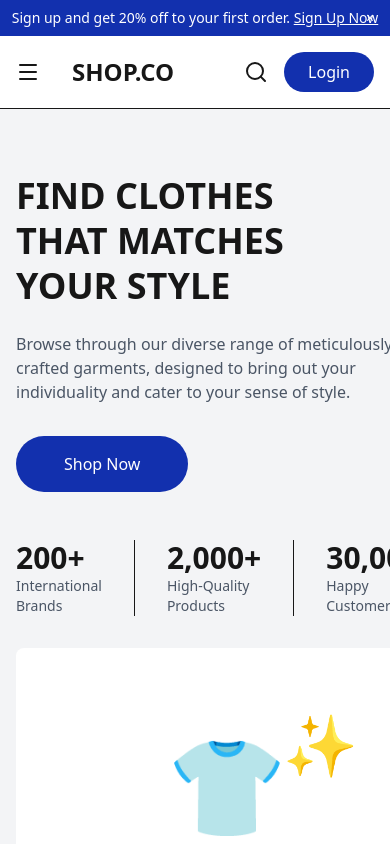
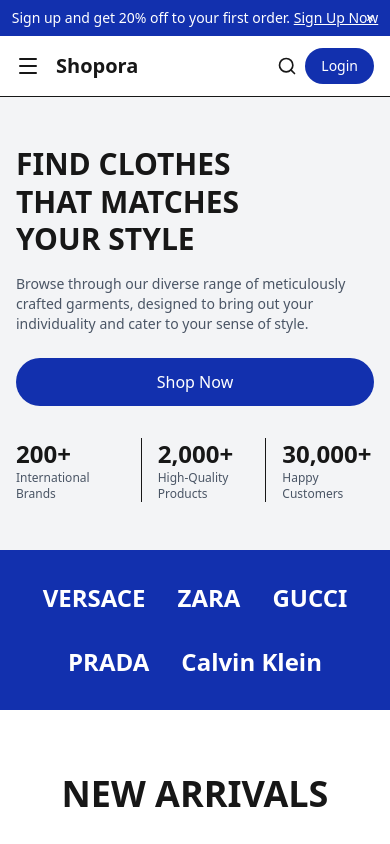
Before and after one commit to AryaGoberto/shopora, a Next.js app: page / in a window 390 px wide. Shown: the top 844 px of the page. Built offline with nearby package versions, Linux system fonts and the light colour scheme.

Commit message:
feat: updating footer components and resizing mobile view

```diff
--- /dev/null
+++ b/app/components/footer.tsx
@@ -0,0 +1,80 @@
+import React from 'react';
+
+const Footer: React.FC = () => {
+  return (
+    <footer className="bg-gray-100 mt-0">
+      <div className="max-w-7xl mx-auto px-4 py-12">
+        <div className="grid grid-cols-1 md:grid-cols-5 gap-8 mb-8">
+          <div className="md:col-span-1">
+            <h3 className="font-bold text-2xl mb-4">SHOP.CO</h3>
+            <p className="text-gray-600 text-sm mb-4">
+              We have clothes that suits your style and which you're proud to wear. From women to men.
+            </p>
+            <div className="flex gap-3">
+              <a href="#" className="w-10 h-10 bg-white rounded-full flex items-center justify-center hover:bg-gray-200 transition-colors">
+                <span className="text-xl">𝕏</span>
+              </a>
+              <a href="#" className="w-10 h-10 bg-white rounded-full flex items-center justify-center hover:bg-gray-200 transition-colors">
+                <span className="text-xl">f</span>
+              </a>
+              <a href="#" className="w-10 h-10 bg-white rounded-full flex items-center justify-center hover:bg-gray-200 transition-colors">
+                <span className="text-xl">in</span>
+              </a>
+              <a href="#" className="w-10 h-10 bg-white rounded-full flex items-center justify-center hover:bg-gray-200 transition-colors">
+                <span className="text-xl">⚫</span>
+              </a>
+            </div>
+          </div>
+          <div>
+            <h4 className="font-bold mb-4 text-sm tracking-wider">COMPANY</h4>
+            <ul className="space-y-3 text-gray-600 text-sm">
+              <li><a href="#" className="hover:text-black">About</a></li>
+              <li><a href="#" className="hover:text-black">Features</a></li>
+              <li><a href="#" className="hover:text-black">Works</a></li>
+              <li><a href="#" className="hover:text-black">Career</a></li>
+            </ul>
+          </div>
+          <div>
+            <h4 className="font-bold mb-4 text-sm tracking-wider">HELP</h4>
+            <ul className="space-y-3 text-gray-600 text-sm">
+              <li><a href="#" className="hover:text-black">Customer Support</a></li>
+              <li><a href="#" className="hover:text-black">Delivery Details</a></li>
+              <li><a href="#" className="hover:text-black">Terms & Conditions</a></li>
+              <li><a href="#" className="hover:text-black">Privacy Policy</a></li>
+            </ul>
+          </div>
+          <div>
+            <h4 className="font-bold mb-4 text-sm tracking-wider">FAQ</h4>
+            <ul className="space-y-3 text-gray-600 text-sm">
+              <li><a href="#" className="hover:text-black">Account</a></li>
+              <li><a href="#" className="hover:text-black">Manage Deliveries</a></li>
+              <li><a href="#" className="hover:text-black">Orders</a></li>
+              <li><a href="#" className="hover:text-black">Payments</a></li>
+            </ul>
+          </div>
+          <div>
+            <h4 className="font-bold mb-4 text-sm tracking-wider">RESOURCES</h4>
+            <ul className="space-y-3 text-gray-600 text-sm">
+              <li><a href="#" className="hover:text-black">Free eBooks</a></li>
+              <li><a href="#" className="hover:text-black">Development Tutorial</a></li>
+              <li><a href="#" className="hover:text-black">How to - Blog</a></li>
+              <li><a href="#" className="hover:text-black">Youtube Playlist</a></li>
+            </ul>
+          </div>
+        </div>
+        <div className="border-t pt-6 flex flex-col md:flex-row justify-between items-center gap-4">
+          <p className="text-gray-600 text-sm">Shop.co © 2000-2023, All Rights Reserved</p>
+          <div className="flex gap-3">
+            <img src="https://upload.wikimedia.org/wikipedia/commons/thumb/5/5e/Visa_Inc._logo.svg/2560px-Visa_Inc._logo.svg.png" alt="Visa" className="h-8 object-contain" />
+            <img src="https://upload.wikimedia.org/wikipedia/commons/thumb/2/2a/Mastercard-logo.svg/1280px-Mastercard-logo.svg.png" alt="Mastercard" className="h-8 object-contain" />
+            <img src="https://upload.wikimedia.org/wikipedia/commons/thumb/b/b5/PayPal.svg/2560px-PayPal.svg.png" alt="PayPal" className="h-8 object-contain" />
+            <img src="https://upload.wikimedia.org/wikipedia/commons/thumb/b/b0/Apple_Pay_logo.svg/2560px-Apple_Pay_logo.svg.png" alt="Apple Pay" className="h-8 object-contain" />
+            <img src="https://upload.wikimedia.org/wikipedia/commons/thumb/f/f2/Google_Pay_Logo.svg/2560px-Google_Pay_Logo.svg.png" alt="Google Pay" className="h-8 object-contain" />
+          </div>
+        </div>
+      </div>
+    </footer>
+  );
+};
+
+export default Footer;
--- a/app/page.tsx
+++ b/app/page.tsx
@@ -2,6 +2,7 @@
 
 import React, { useState } from 'react';
 import { ShoppingCart, User, Search, Menu, X, Star } from 'lucide-react';
+import Footer from './components/footer';
 
 interface Product {
   id: number;
@@ -133,22 +134,22 @@
       {/* Top Banner */}
       <div className="text-white text-center py-2 text-sm" style={{backgroundColor: '#1230AE'}}>
         Sign up and get 20% off to your first order.{' '}
-        <a href="#" className="underline font-medium">Sign Up Now</a>
+        <a href="/signup" className="underline font-medium">Sign Up Now</a>
         <button className="absolute right-4 top-2 text-white">×</button>
       </div>
 
       {/* Header */}
       <header className="border-b sticky top-0 bg-white z-50">
-        <div className="max-w-7xl mx-auto px-4 py-4">
+        <div className="max-w-7xl mx-auto px-4 py-3 md:py-4">
           <div className="flex items-center justify-between">
-            <div className="flex items-center gap-8">
+            <div className="flex items-center gap-4 md:gap-8">
               <button
                 className="lg:hidden"
                 onClick={() => setMobileMenuOpen(!mobileMenuOpen)}
               >
                 {mobileMenuOpen ? <X size={24} /> : <Menu size={24} />}
               </button>
-              <h1 className="text-2xl font-bold">SHOP.CO</h1>
+              <h1 className="text-xl md:text-2xl font-bold">Shopora</h1>
               <nav className="hidden lg:flex gap-6">
                 <a href="#" className="hover:text-gray-600 flex items-center gap-1">
                   Shop
@@ -161,7 +162,7 @@
                 <a href="#" className="hover:text-gray-600">Brands</a>
               </nav>
             </div>
-            <div className="flex items-center gap-4 flex-1 justify-end">
+            <div className="flex items-center gap-2 md:gap-4 flex-1 justify-end">
               <div className="hidden md:flex items-center bg-gray-100 rounded-full px-4 py-2 max-w-md w-full">
                 <Search className="text-gray-400" size={20} />
                 <input
@@ -171,9 +172,9 @@
                 />
               </div>
               <button className="hover:text-gray-600">
-                <Search size={24} className="md:hidden" />
+                <Search size={20} className="md:hidden" />
               </button>
-              <button className="text-white px-6 py-2 rounded-full font-medium transition-colors" style={{backgroundColor: '#1230AE'}} onMouseEnter={(e) => e.currentTarget.style.backgroundColor = '#0f2890'} onMouseLeave={(e) => e.currentTarget.style.backgroundColor = '#1230AE'}>
+              <button className="text-white px-4 md:px-6 py-2 rounded-full font-medium transition-colors text-sm md:text-base" style={{backgroundColor: '#1230AE'}} onMouseEnter={(e) => e.currentTarget.style.backgroundColor = '#0f2890'} onMouseLeave={(e) => e.currentTarget.style.backgroundColor = '#1230AE'}>
                 Login
               </button>
             </div>
@@ -195,33 +196,33 @@
 
       {/* Hero Section */}
       <section className="bg-gray-100 relative overflow-hidden">
-        <div className="max-w-7xl mx-auto px-4 py-16 md:py-24 grid md:grid-cols-2 gap-8 items-center">
+        <div className="max-w-7xl mx-auto px-4 py-12 md:py-24 grid md:grid-cols-2 gap-8 items-center">
           <div>
-            <h2 className="text-4xl md:text-6xl font-black mb-6 leading-tight">
+            <h2 className="text-3xl md:text-6xl font-black mb-4 md:mb-6 leading-tight">
               FIND CLOTHES<br />THAT MATCHES<br />YOUR STYLE
             </h2>
-            <p className="text-gray-600 mb-8 max-w-lg">
+            <p className="text-gray-600 text-sm md:text-base mb-6 md:mb-8 max-w-lg">
               Browse through our diverse range of meticulously crafted garments, designed to bring out your individuality and cater to your sense of style.
             </p>
-            <button className="text-white px-12 py-4 rounded-full font-medium transition-colors" style={{backgroundColor: '#1230AE'}} onMouseEnter={(e) => e.currentTarget.style.backgroundColor = '#0f2890'} onMouseLeave={(e) => e.currentTarget.style.backgroundColor = '#1230AE'}>
+            <button className="text-white px-8 md:px-12 py-3 md:py-4 rounded-full font-medium transition-colors w-full md:w-auto" style={{backgroundColor: '#1230AE'}} onMouseEnter={(e) => e.currentTarget.style.backgroundColor = '#0f2890'} onMouseLeave={(e) => e.currentTarget.style.backgroundColor = '#1230AE'}>
               Shop Now
             </button>
-            <div className="flex gap-8 mt-12">
+            <div className="grid grid-cols-3 gap-4 md:gap-8 mt-8 md:mt-12">
               <div>
-                <div className="text-3xl font-bold">200+</div>
-                <div className="text-gray-600 text-sm">International Brands</div>
+                <div className="text-2xl md:text-3xl font-bold">200+</div>
+                <div className="text-gray-600 text-xs md:text-sm">International Brands</div>
               </div>
-              <div className="border-l pl-8">
-                <div className="text-3xl font-bold">2,000+</div>
-                <div className="text-gray-600 text-sm">High-Quality Products</div>
+              <div className="border-l pl-4 md:pl-8">
+                <div className="text-2xl md:text-3xl font-bold">2,000+</div>
+                <div className="text-gray-600 text-xs md:text-sm">High-Quality Products</div>
               </div>
-              <div className="border-l pl-8">
-                <div className="text-3xl font-bold">30,000+</div>
-                <div className="text-gray-600 text-sm">Happy Customers</div>
+              <div className="border-l pl-4 md:pl-8">
+                <div className="text-2xl md:text-3xl font-bold">30,000+</div>
+                <div className="text-gray-600 text-xs md:text-sm">Happy Customers</div>
               </div>
             </div>
           </div>
-          <div className="relative">
+          <div className="relative hidden md:block">
             <div className="absolute top-20 right-20 text-6xl animate-bounce">✨</div>
             <div className="absolute bottom-20 left-10 text-6xl animate-bounce" style={{ animationDelay: '0.5s' }}>✨</div>
             <div className="bg-white rounded-lg p-8 flex items-center justify-center h-96">
@@ -321,7 +322,7 @@
               <span className="text-green-500">✓</span>
             </div>
             <p className="text-gray-600 text-sm">
-              "I'm blown away by the quality and style of the clothes I received from Shop.co. From casual wear to elegant dresses, every piece I've bought has exceeded my expectations."
+              "I'm blown away by the quality and style of the clothes I received from Shopora. From casual wear to elegant dresses, every piece I've bought has exceeded my expectations."
             </p>
           </div>
           <div className="border-2 border-gray-200 rounded-2xl p-6">
@@ -335,7 +336,7 @@
               <span className="text-green-500">✓</span>
             </div>
             <p className="text-gray-600 text-sm">
-              "Finding clothes that align with my personal style used to be a challenge until I discovered Shop.co. The range of options they offer is truly remarkable, catering to a variety of tastes and occasions."
+              "Finding clothes that align with my personal style used to be a challenge until I discovered Shopora. The range of options they offer is truly remarkable, catering to a variety of tastes and occasions."
             </p>
           </div>
           <div className="border-2 border-gray-200 rounded-2xl p-6">
@@ -349,7 +350,7 @@
               <span className="text-green-500">✓</span>
             </div>
             <p className="text-gray-600 text-sm">
-              "As someone who's always on the lookout for unique fashion pieces, I'm thrilled to have stumbled upon Shop.co. The selection of clothes is not only diverse but also on-point with the latest trends."
+              "As someone who's always on the lookout for unique fashion pieces, I'm thrilled to have stumbled upon Shopora. The selection of clothes is not only diverse but also on-point with the latest trends."
             </p>
           </div>
         </div>
@@ -378,78 +379,7 @@
       </section>
 
       {/* Footer */}
-      <footer className="bg-gray-100 mt-0">
-        <div className="max-w-7xl mx-auto px-4 py-12">
-          <div className="grid grid-cols-1 md:grid-cols-5 gap-8 mb-8">
-            <div className="md:col-span-1">
-              <h3 className="font-bold text-2xl mb-4">SHOP.CO</h3>
-              <p className="text-gray-600 text-sm mb-4">
-                We have clothes that suits your style and which you're proud to wear. From women to men.
-              </p>
-              <div className="flex gap-3">
-                <a href="#" className="w-10 h-10 bg-white rounded-full flex items-center justify-center hover:bg-gray-200 transition-colors">
-                  <span className="text-xl">𝕏</span>
-                </a>
-                <a href="#" className="w-10 h-10 bg-white rounded-full flex items-center justify-center hover:bg-gray-200 transition-colors">
-                  <span className="text-xl">f</span>
-                </a>
-                <a href="#" className="w-10 h-10 bg-white rounded-full flex items-center justify-center hover:bg-gray-200 transition-colors">
-                  <span className="text-xl">in</span>
-                </a>
-                <a href="#" className="w-10 h-10 bg-white rounded-full flex items-center justify-center hover:bg-gray-200 transition-colors">
-                  <span className="text-xl">⚫</span>
-                </a>
-              </div>
-            </div>
-            <div>
-              <h4 className="font-bold mb-4 text-sm tracking-wider">COMPANY</h4>
-              <ul className="space-y-3 text-gray-600 text-sm">
-                <li><a href="#" className="hover:text-black">About</a></li>
-                <li><a href="#" className="hover:text-black">Features</a></li>
-                <li><a href="#" className="hover:text-black">Works</a></li>
-                <li><a href="#" className="hover:text-black">Career</a></li>
-              </ul>
-            </div>
-            <div>
-              <h4 className="font-bold mb-4 text-sm tracking-wider">HELP</h4>
-              <ul className="space-y-3 text-gray-600 text-sm">
-                <li><a href="#" className="hover:text-black">Customer Support</a></li>
-                <li><a href="#" className="hover:text-black">Delivery Details</a></li>
-                <li><a href="#" className="hover:text-black">Terms & Conditions</a></li>
-                <li><a href="#" className="hover:text-black">Privacy Policy</a></li>
-              </ul>
-            </div>
-            <div>
-              <h4 className="font-bold mb-4 text-sm tracking-wider">FAQ</h4>
-              <ul className="space-y-3 text-gray-600 text-sm">
-                <li><a href="#" className="hover:text-black">Account</a></li>
-                <li><a href="#" className="hover:text-black">Manage Deliveries</a></li>
-                <li><a href="#" className="hover:text-black">Orders</a></li>
-                <li><a href="#" className="hover:text-black">Payments</a></li>
-              </ul>
-            </div>
-            <div>
-              <h4 className="font-bold mb-4 text-sm tracking-wider">RESOURCES</h4>
-              <ul className="space-y-3 text-gray-600 text-sm">
-                <li><a href="#" className="hover:text-black">Free eBooks</a></li>
-                <li><a href="#" className="hover:text-black">Development Tutorial</a></li>
-                <li><a href="#" className="hover:text-black">How to - Blog</a></li>
-                <li><a href="#" className="hover:text-black">Youtube Playlist</a></li>
-              </ul>
-            </div>
-          </div>
-          <div className="border-t pt-6 flex flex-col md:flex-row justify-between items-center gap-4">
-            <p className="text-gray-600 text-sm">Shop.co © 2000-2023, All Rights Reserved</p>
-            <div className="flex gap-3">
-              <img src="https://upload.wikimedia.org/wikipedia/commons/thumb/5/5e/Visa_Inc._logo.svg/2560px-Visa_Inc._logo.svg.png" alt="Visa" className="h-8 object-contain" />
-              <img src="https://upload.wikimedia.org/wikipedia/commons/thumb/2/2a/Mastercard-logo.svg/1280px-Mastercard-logo.svg.png" alt="Mastercard" className="h-8 object-contain" />
-              <img src="https://upload.wikimedia.org/wikipedia/commons/thumb/b/b5/PayPal.svg/2560px-PayPal.svg.png" alt="PayPal" className="h-8 object-contain" />
-              <img src="https://upload.wikimedia.org/wikipedia/commons/thumb/b/b0/Apple_Pay_logo.svg/2560px-Apple_Pay_logo.svg.png" alt="Apple Pay" className="h-8 object-contain" />
-              <img src="https://upload.wikimedia.org/wikipedia/commons/thumb/f/f2/Google_Pay_Logo.svg/2560px-Google_Pay_Logo.svg.png" alt="Google Pay" className="h-8 object-contain" />
-            </div>
-          </div>
-        </div>
-      </footer>
+      <Footer />
     </div>
   );
 };
```
